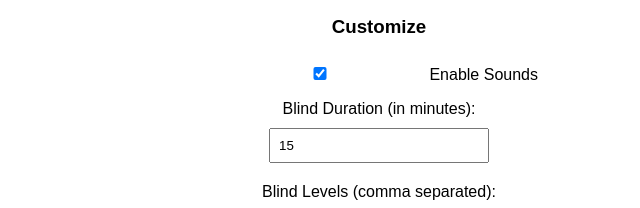
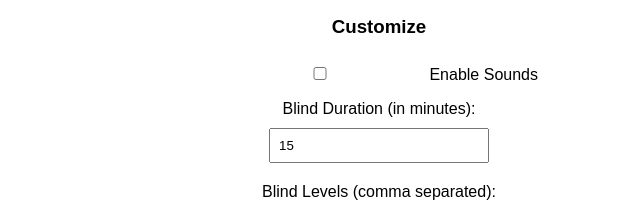
Before and after one commit to alos-source/pokerBlinds2, a website: page index.html in a window 1280 px wide. Shown: the part 246-454 px from the top of the page, 261-901 px from the left. Drawn offline with Linux system fonts and the light colour scheme.

Commit message:
Make sound checkbox unchecked by default

```diff
--- a/index.html
+++ b/index.html
@@ -34,7 +34,7 @@
 
         <div>
             <label for="soundToggle">
-                <input type="checkbox" id="soundToggle" checked> Enable Sounds
+                <input type="checkbox" id="soundToggle" unchecked> Enable Sounds
             </label>
         </div>
 
```
